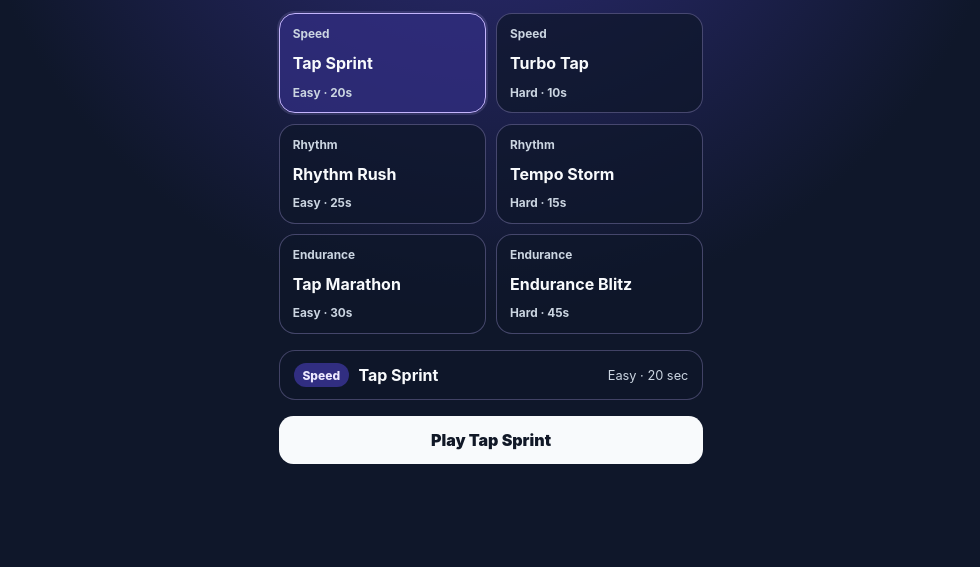
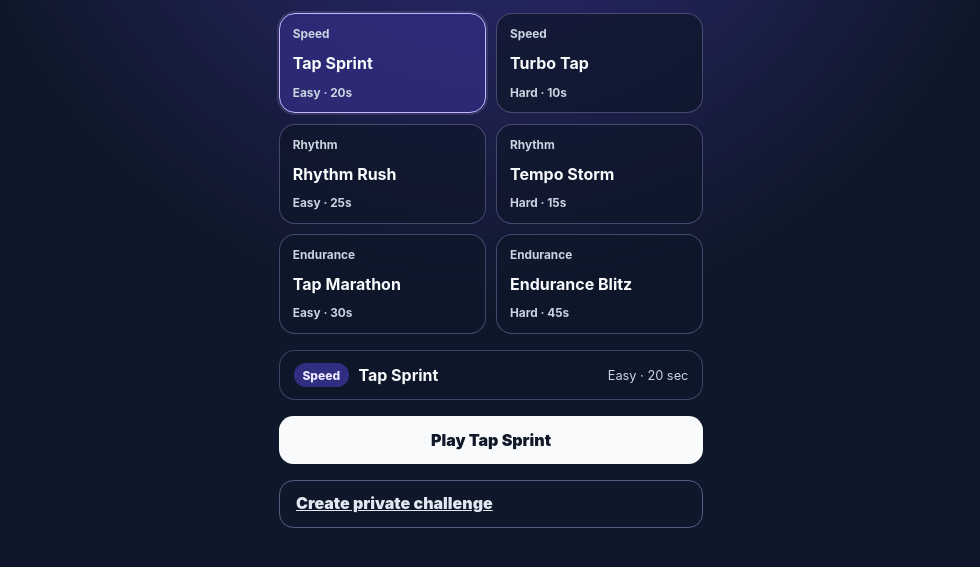
Before and after one commit to abdullahkrs/social-challenge-arena, a website: page index.html in a window 1280 px wide. Shown: the part 221-788 px from the top of the page, without its empty margins (149-1129 px from the left). Drawn offline with Linux system fonts and the light colour scheme.

Commit message:
feat(private): link private challenge creation

```diff
--- a/index.html
+++ b/index.html
@@ -51,6 +51,7 @@
       </div>
 
       <button class="primary-action" id="start-challenge" type="button">Play Tap Sprint</button>
+      <a class="secondary-action private-create-link" href="create.html">Create private challenge</a>
     </section>
 
     <section class="view game-view" id="challenge-view" aria-labelledby="game-title" hidden>
```
